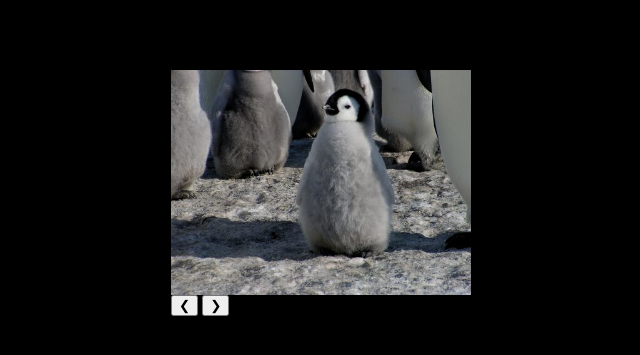
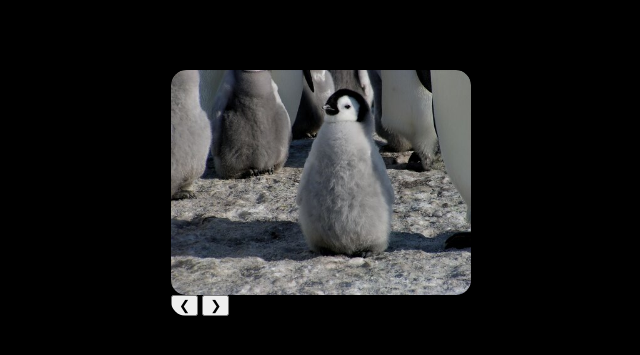
Before and after one commit to AradhyaSpace11/mywebs, a plain HTML site: page wtlab/index.html in a window 1280 px wide. Shown: the part 1113-1468 px from the top of the page, 319-959 px from the left. Drawn offline with Linux system fonts and the light colour scheme.

Commit message:
made carousel rounded

```diff
--- a/wtlab/index.html
+++ b/wtlab/index.html
@@ -89,6 +89,8 @@
             position: relative;
             width: 300px; /* Set your desired width */
             overflow: hidden;
+            border-radius: 15px; /* Rounded corners for the carousel */
+            overflow: hidden; /* Ensure images don't overflow */
         }
 
         .carousel-images {
@@ -99,6 +101,7 @@
         .carousel-images img {
             width: 100%;
             display: none; /* Hide all images by default */
+            border-radius: 15px; /* Rounded corners for images */
         }
 
         .carousel-images img.active {
```
